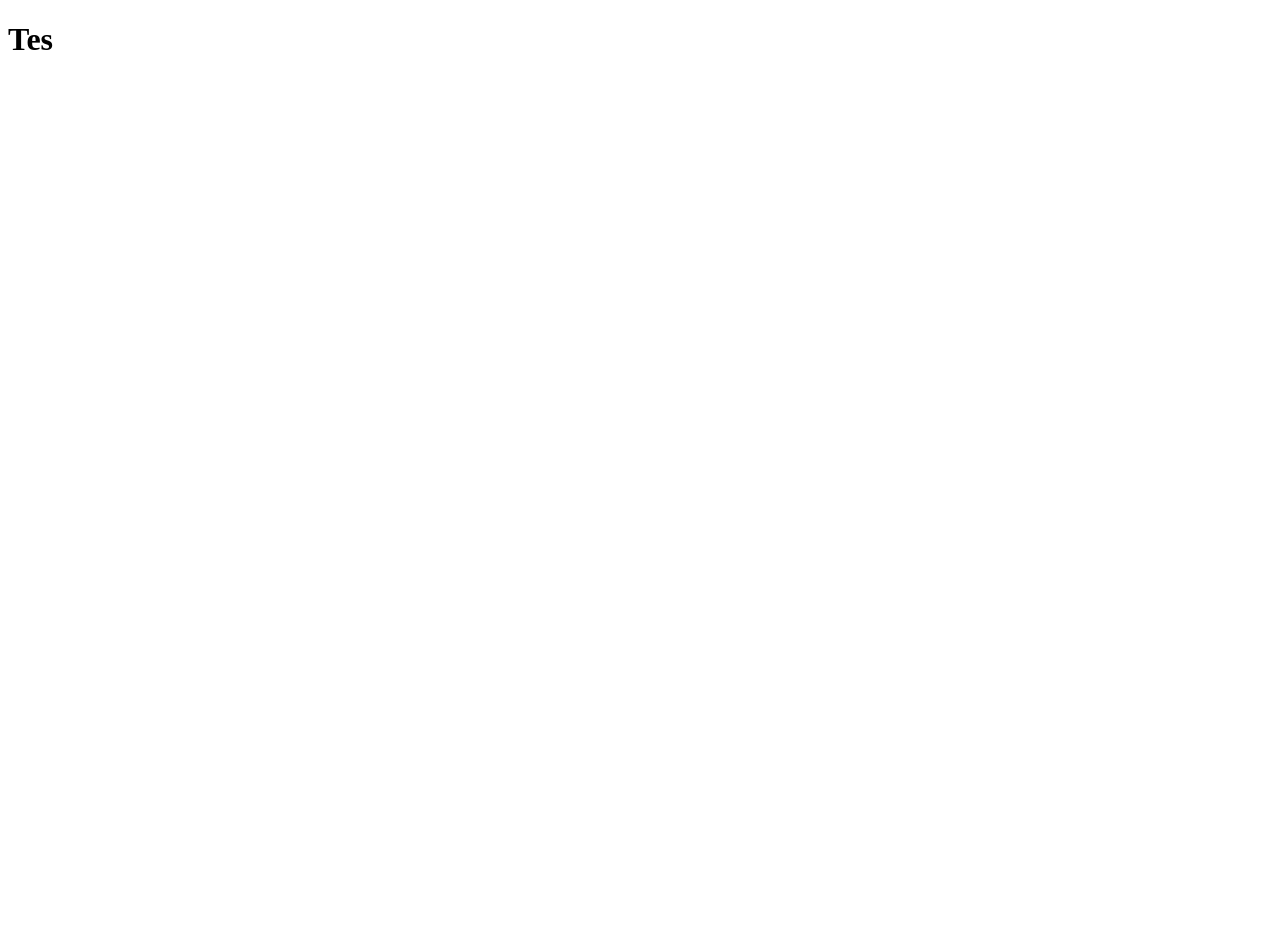
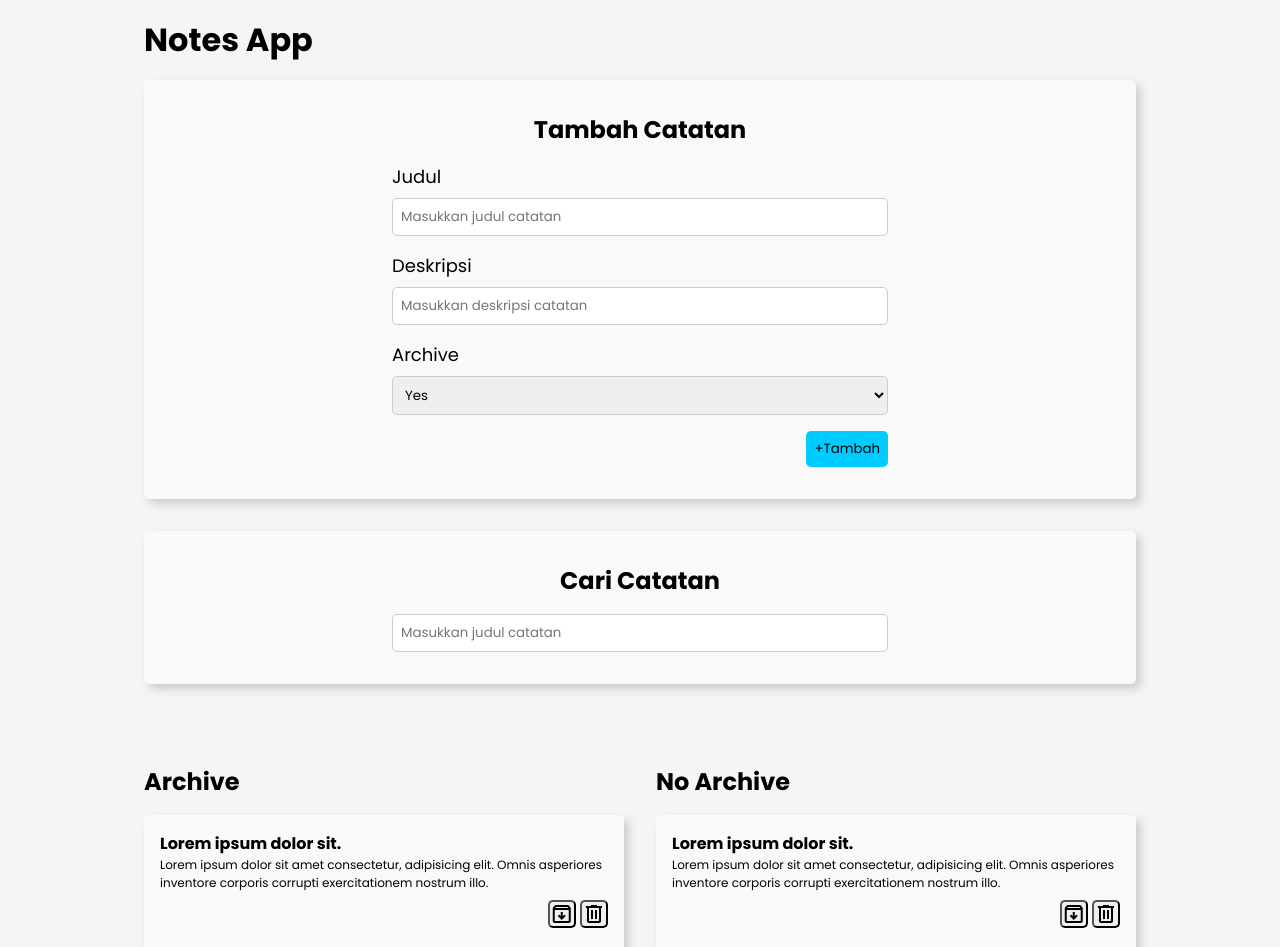
Before and after one commit to Anuraaaa/DicodingAcademy, a React (Vite) app in the folder notes-app/: page / in a window 1280 px wide. Shown: the top 947 px of the page. Before the commit the page ends 800 px from the top, so only its background shows below. Built offline with nearby package versions, Linux system fonts and the light colour scheme.

Commit message:
finishing frontend, style, base component

```diff
--- /dev/null
+++ b/notes-app/src/components/NoteAdd.jsx
@@ -0,0 +1,31 @@
+import React from "react";
+
+class NoteAdd extends React.Component {
+    render() {
+        return (
+            <div className="note-container">
+                <h1>Tambah Catatan</h1>
+                <div className="form-group">
+                    <label htmlFor="title">Judul</label>
+                    <input type="text" id="title" placeholder="Masukkan judul catatan"/>
+                </div>
+                <div className="form-group">
+                    <label htmlFor="body">Deskripsi</label>
+                    <input type="text" id="body" placeholder="Masukkan deskripsi catatan"/>
+                </div>
+                <div className="form-group">
+                    <label htmlFor="archive">Archive</label>
+                    <select name="archive" id="archive" defaultValue={"yes"}>
+                        <option value={"yes"}>Yes</option>
+                        <option value={"no"}>No</option>
+                    </select>
+                </div>
+                <div className="form-group">
+                    <button>+Tambah</button>
+                </div>
+            </div>
+        )
+    }
+}
+
+export default NoteAdd;
--- /dev/null
+++ b/notes-app/src/components/NoteItem.jsx
@@ -0,0 +1,25 @@
+import React from "react";
+import NoteList from "./NoteList";
+
+class NoteItem extends React.Component {
+    render() {
+        return(
+            <div className="note-item-group">
+                <div className="note-item">
+                    <h1>Archive</h1>
+                    <NoteList/>
+                    <NoteList/>
+                    <NoteList/>
+                </div>
+                <div className="note-item">
+                    <h1>No Archive</h1>
+                    <NoteList/>
+                    <NoteList/>
+                    <NoteList/>
+                </div>
+            </div>
+        )
+    }
+}
+
+export default NoteItem;
--- /dev/null
+++ b/notes-app/src/components/NoteList.jsx
@@ -0,0 +1,18 @@
+import React from "react";
+
+class NoteList extends React.Component {
+    render() {
+        return (
+            <div className="note-list">
+                <h1>Lorem ipsum dolor sit.</h1>
+                <p>Lorem ipsum dolor sit amet consectetur, adipisicing elit. Omnis asperiores inventore corporis corrupti exercitationem nostrum illo.</p>
+                <div className="note-list-group">
+                    <button className="material-symbols-outlined">archive</button>
+                    <button className="material-symbols-outlined delete">delete</button>
+                </div>
+            </div>
+        )
+    }
+}
+
+export default NoteList;
--- /dev/null
+++ b/notes-app/src/components/NoteSearch.jsx
@@ -0,0 +1,16 @@
+import React from "react";
+
+class NoteSearch extends React.Component {
+    render() {
+        return (
+            <div className="note-container">
+                <h1>Cari Catatan</h1>
+                <div className="form-group">
+                    <input type="text" id="search" placeholder="Masukkan judul catatan" />
+                </div>
+            </div>
+        )
+    }
+}
+
+export default NoteSearch;
--- a/notes-app/src/components/NotesApp.jsx
+++ b/notes-app/src/components/NotesApp.jsx
@@ -1,7 +1,19 @@
 import React from "react";
+import NoteAdd from "./NoteAdd";
+import NoteItem from "./NoteItem";
+import NoteSearch from "./NoteSearch";
 
-function NotesApp() {
-    return <h1>Tes</h1>
+class NotesApp extends React.Component {
+    render() {
+        return (
+            <div className="container">
+                <h1>Notes App</h1>
+                <NoteAdd/>
+                <NoteSearch/>
+                <NoteItem/>
+            </div>
+        );
+    }
 }
 
 export default NotesApp;
--- a/notes-app/src/main.jsx
+++ b/notes-app/src/main.jsx
@@ -1,6 +1,7 @@
 import React from "react";
 import { createRoot } from 'react-dom/client';
 import NotesApp from "./components/NotesApp";
+import "./styles/style.css";
 
 const root = createRoot(document.getElementById('root'));
 root.render(<NotesApp/>);
--- /dev/null
+++ b/notes-app/src/styles/style.css
@@ -0,0 +1,180 @@
+@import url('https://fonts.googleapis.com/css2?family=Material+Symbols+Outlined:opsz,wght,FILL,GRAD@20..48,100..700,0..1,-50..200');
+@import url('https://fonts.googleapis.com/css2?family=Poppins:ital,wght@0,100;0,200;0,300;0,400;0,500;0,600;0,700;0,800;0,900;1,100;1,200;1,300;1,400;1,500;1,600;1,700;1,800;1,900&display=swap');
+
+:root {
+    --font-container-size: 24px;
+    --font-container-size-mobile: 16px;
+    --font-form-size: 18px;
+    --font-form-size-mobile: 14px;
+    --font-content-title-size: 16px;
+    --font-content-content-size: 12px;
+    --font-content-title-size-mobile: 12px;
+    --font-content-content-size-mobile: 8px;
+    --background-primary-color: whitesmoke;
+    --background-secondary-color: rgb(0, 204, 255);
+}
+
+* {
+    padding: 0;
+    margin: 0;
+    box-sizing: border-box;
+    font-family: "Poppins", sans-serif;
+}
+
+body {
+    background-color: var(--background-primary-color);
+    max-width: 80%;
+    margin: 0 auto;
+}
+
+.container {
+    display: flex;
+    flex-direction: column;
+    padding: 16px;
+}
+
+.note-container {
+    display: flex;
+    flex-direction: column;
+    align-items: center;
+    gap: 16px;
+    margin: 1rem 0;
+    padding: 2rem 0;
+    border-radius: 5px;
+    box-shadow: 5px 5px 10px #cdcccc;
+    background-color: #faf9f9;
+}
+
+.note-container > h1 {
+    font-size: var(--font-container-size);
+}
+
+.note-container > div > button {
+    align-self: end;
+    min-width: 15%;
+    padding: 8px;
+    border: none;
+    border-radius: 5px;
+    background-color: rgb(0, 204, 255);
+}
+
+.note-container > div > button:hover {
+    cursor: pointer;
+}
+
+.form-group {
+    display: flex;
+    flex-direction: column;
+    gap: 8px;
+    min-width: 50%;
+}
+
+.form-group > label {
+    font-size: var(--font-form-size);
+}
+
+.form-group > input, .form-group > select {
+    padding: 8px;
+    border-radius: 5px;
+    border: 1px solid #ccc;
+}
+
+.note-item-group {
+    display: flex;
+    flex-direction: row;
+    align-items: start;
+    justify-content: center;
+    margin: 4rem 0;
+    gap: 2rem;
+}
+
+.note-item {
+    display: flex;
+    justify-content: center;
+    flex-direction: column;
+    gap: 16px;
+}
+
+.note-item > h1 {
+    font-size: var(--font-container-size);
+}
+
+.note-list {
+    padding: 1rem;
+    border-radius: 5px;
+    box-shadow: 5px 5px 10px #cdcccc;
+    background-color: #faf9f9;
+    min-height: 12vh;
+}
+
+.note-list > h1 {
+    font-size: var(--font-content-title-size);
+}
+
+.note-list > p {
+    font-size: var(--font-content-content-size);
+}
+
+.note-list-group {
+    margin: 8px 0;
+    display: flex;
+    justify-content: end;
+    gap: 4px;
+}
+
+.note-list-group > button {
+    border-radius: 5px;
+    padding: 0.1px;
+}
+
+.note-list-group > button:hover {
+    cursor: pointer;
+    background-color: var(--background-secondary-color);
+}
+
+.note-list-group > .delete:hover {
+    cursor: pointer;
+    background-color: red;
+}
+
+@media only screen and (max-width: 768px){
+
+    body {
+        max-width: 100%;
+    }
+
+    .note-container > h1 {
+        font-size: var(--font-container-size-mobile);
+    }
+
+    .form-group {
+        display: flex;
+        flex-direction: column;
+        gap: 8px;
+        min-width: 90%;
+    }
+
+    .form-group > label {
+        font-size: var(--font-form-size-mobile);
+    }
+
+    .form-group > button {
+        min-width: 25%;
+    }
+
+    .note-list {
+        max-width: 100%;
+    }
+
+    .note-list > h1 {
+        font-size: var(--font-content-title-size-mobile);
+    }
+
+    .note-list > p {
+        font-size: var(--font-content-content-size-mobile);
+    }
+
+    .note-item > h1 {
+        font-size: var(--font-container-size-mobile);
+    }
+}
```
